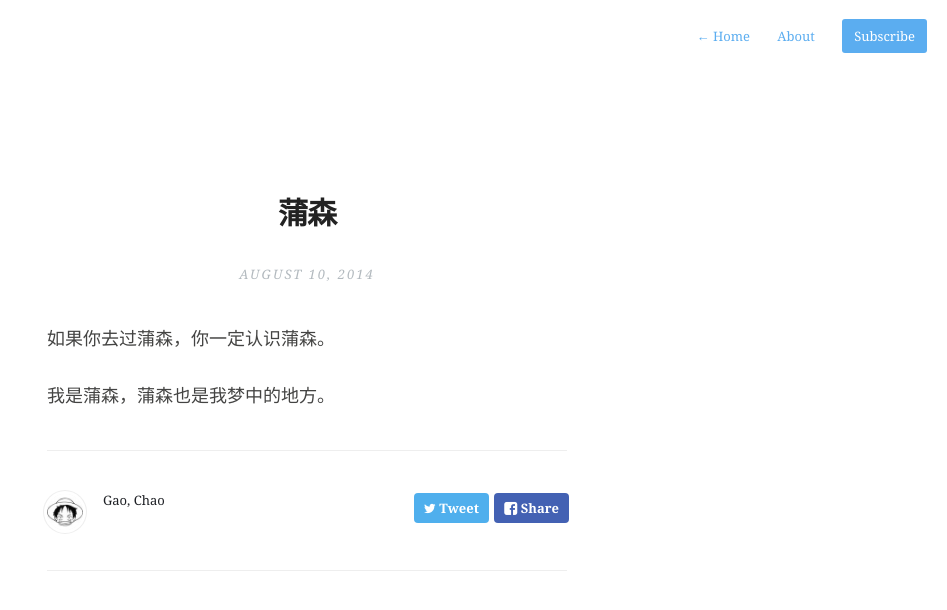
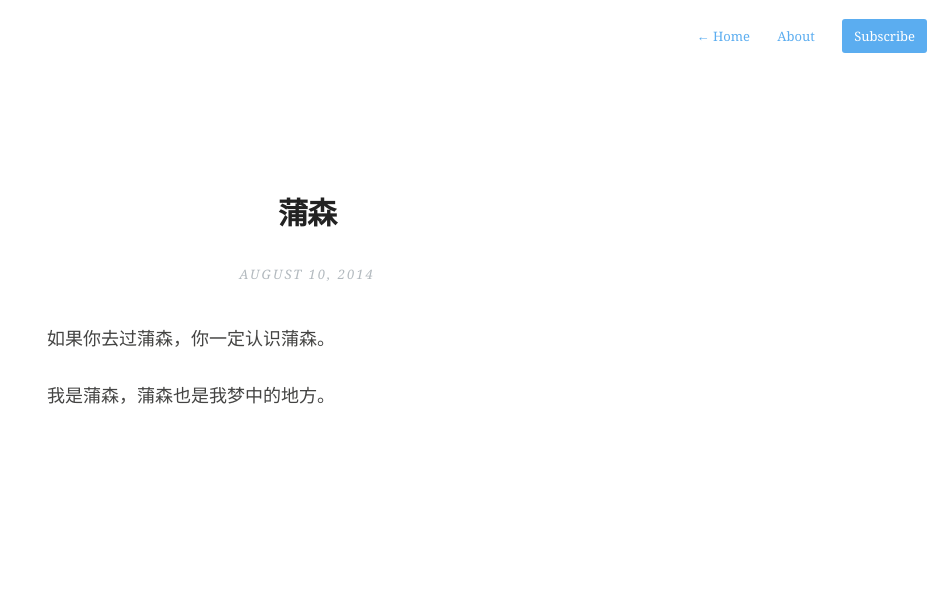
Before and after one commit to dragonhnd/supergrubby_simple, a Jekyll site: the page built from _posts/2014-08-10-pusen.md, in a window 1280 px wide. Shown: the top 610 px of the page, without its empty margins (333-1280 px from the left). Built offline with Jekyll 4.4.1, drawn with Linux system fonts in a browser that asks for light colours; nearby versions of some CDN libraries; Markdown is read by kramdown in place of the engine named in the settings.

Commit message:
remove footer in post

```diff
--- a/_layouts/post.html
+++ b/_layouts/post.html
@@ -13,7 +13,7 @@ archive: true
         {{content}}
     </section>
 </article>
-<footer id="post-meta" class="clearfix">
+<!-- <footer id="post-meta" class="clearfix">
     <a href="http://twitter.com/{{ site.authorTwitter }}">
         <img class="avatar" src="/assets/images/avatar.png">
         <div>
@@ -25,7 +25,7 @@ archive: true
     <section id="sharing">
         {% include share.html %}
     </section>
-</footer>
+</footer> -->
 
 <!-- Disqus comments -->
 {% if page.disqus %}
```
